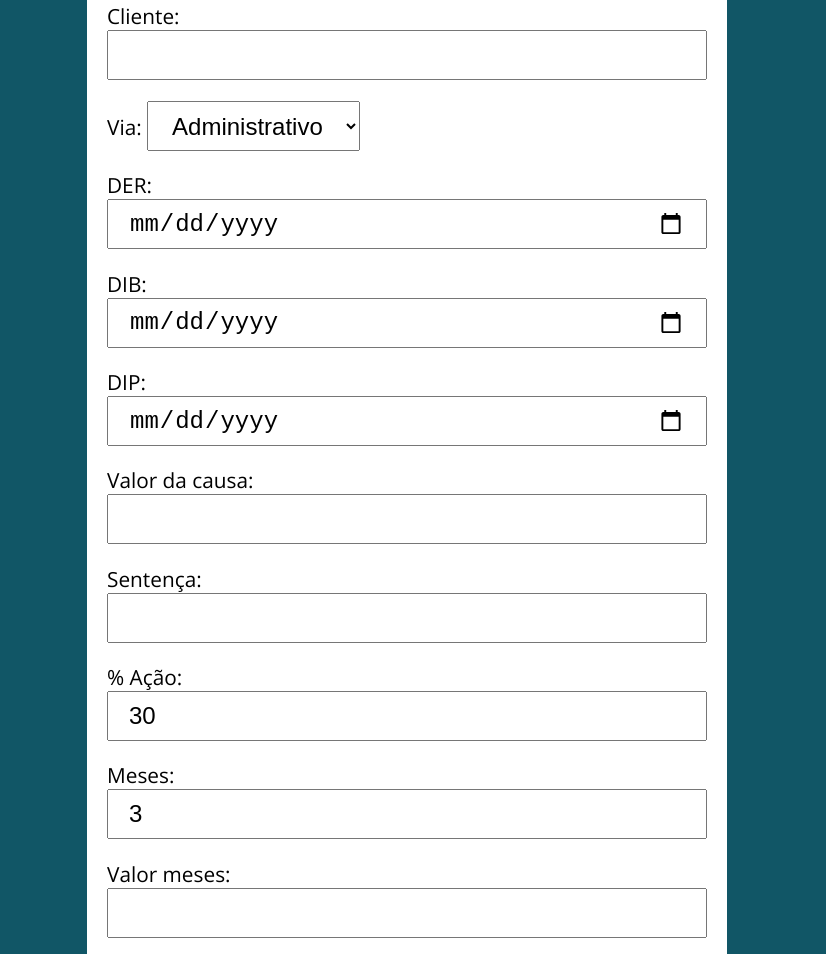
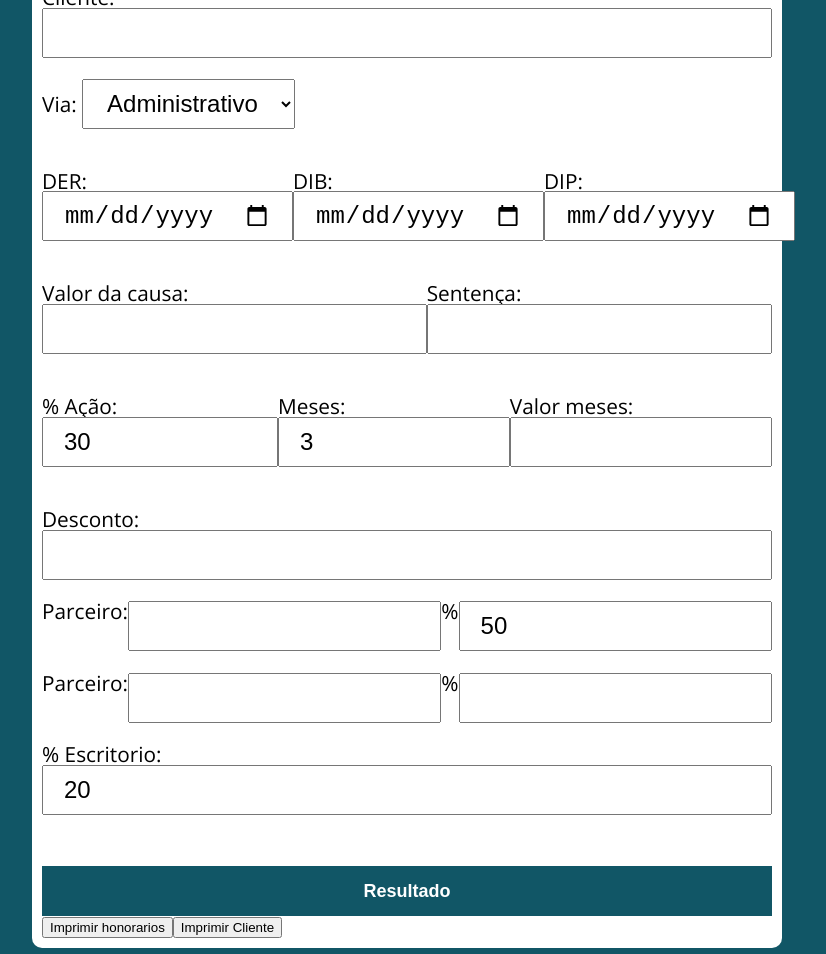
Before and after one commit to alexxfaria/adv, a plain HTML site: page index.html in a window 1280 px wide. Shown: the part 186-1140 px from the top of the page, without its empty margins (233-1059 px from the left). Drawn offline with nearby package versions, Linux system fonts and the light colour scheme.

Commit message:
ajuste layout

```diff
--- a/index.html
+++ b/index.html
@@ -17,24 +17,28 @@
                 <option value="Administrativo">Administrativo</option>
                 <option value="Judicial">Judicial</option>
             </select></p>
-        <p>DER: <input type="date" class="der" placeholder="Ex.: dd/mm/aaaa" data-mask="00/00/0000" maxlength="10" autocomplete="off"></p>
+        <div class="styledata"><p>DER: <input type="date" class="der" placeholder="Ex.: dd/mm/aaaa" data-mask="00/00/0000" maxlength="10" autocomplete="off"></p>
         <p>DIB: <input type="date" class="dib"></p>
         <p>DIP: <input type="date" class="dip"></p>
-        <p>Valor da causa: <input type="number" step=0.01 class="vcausa" onKeyUp="mascaraMoeda(this, event)"></p>
+        </div>
+        <div class="styledata"><p>Valor da causa: <input type="number" step=0.01 class="vcausa" onKeyUp="mascaraMoeda(this, event)"></p>
         <p>Sentença: <input type="number" step=0.01 class="vsentenca" onKeyUp="mascaraMoeda(this, event)"></p>
-        <p>% Ação: <input type="number" step=0.01 class="acao" value="30"></p>
+        </div>
+        <div class="styledata"><p>% Ação: <input type="number" step=0.01 class="acao" value="30"></p>
         <p>Meses: <input type="number" class="meses" value="3"></p>
         <p>Valor meses: <input type="number" class="vmeses" onKeyUp="mascaraMoeda(this, event)"></p>
+        </div>
         <p>Desconto: <input type="number" step=0.01 class="desc" onKeyUp="mascaraMoeda(this, event)"></p>
+        <p class="styledata">Parceiro: <input type="text" class="nomeparceiro">%<input type="number" step=0.01 class="parceiro" value="50"></p>
+        <p class="styledata">Parceiro: <input type="text" class="nomeparceiro2">%<input type="number" step=0.01 class="parceiro2"></p>
         <p>% Escritorio: <input type="number" step=0.01 class="escritorio" value="20"></p>
-        <p>Parceiro: <input type="text" class="nomeparceiro">%<input type="number" step=0.01 class="parceiro" value="50"></p>
-        <p>Parceiro 2: <input type="text" class="nomeparceiro2">%<input type="number" step=0.01 class="parceiro2"></p>
          <button>Resultado</button>
         </form>
         <div id="resultado"></div>
-        <button onClick="printDIV('resultado')">Imprimir honorarios</button>
+        <div class="styledata"><button onClick="printDIV('resultado')">Imprimir honorarios</button>
         <div id="resultadoCliente"></div>
         <button onClick="printDIV('resultadoCliente')">Imprimir Cliente</button>
+        </div>
 
         </section>
     <script src="./scripts.js"></script>
--- a/style.css
+++ b/style.css
@@ -15,19 +15,18 @@ body {
   background: var(--primary-color);
   font-family: 'Open sans', sans-serif;
   font-size: 1.3em;
-  line-height: 1.3em;
+  line-height: 1.0em;
 }
 
 .container {
-  max-width: 640px;
+  max-width: 750px;
   margin: 50px auto;
   background: #fff;
-  padding: 20px;
+  padding: 10px;
   border-radius: 10px;
 }
 
 form input, form label, form button {
-  /* display: block; */
   width: 100%;
   margin-bottom: 0.5px;
 }
@@ -70,3 +69,7 @@ form button:hover {
 .bad {
   background: rgb(255, 150, 150);
 }
+
+.styledata {
+  display: flex;
+}
```
